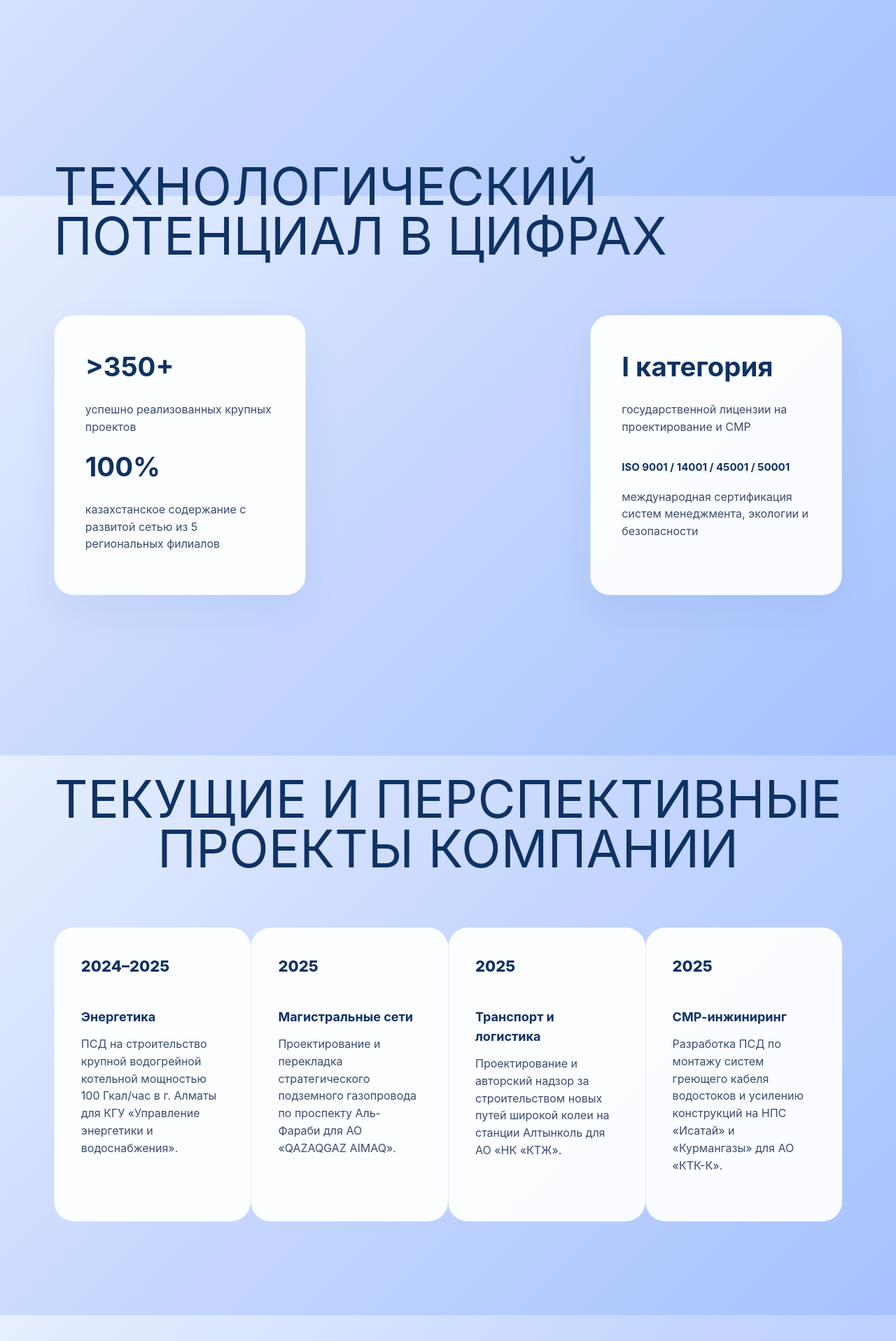
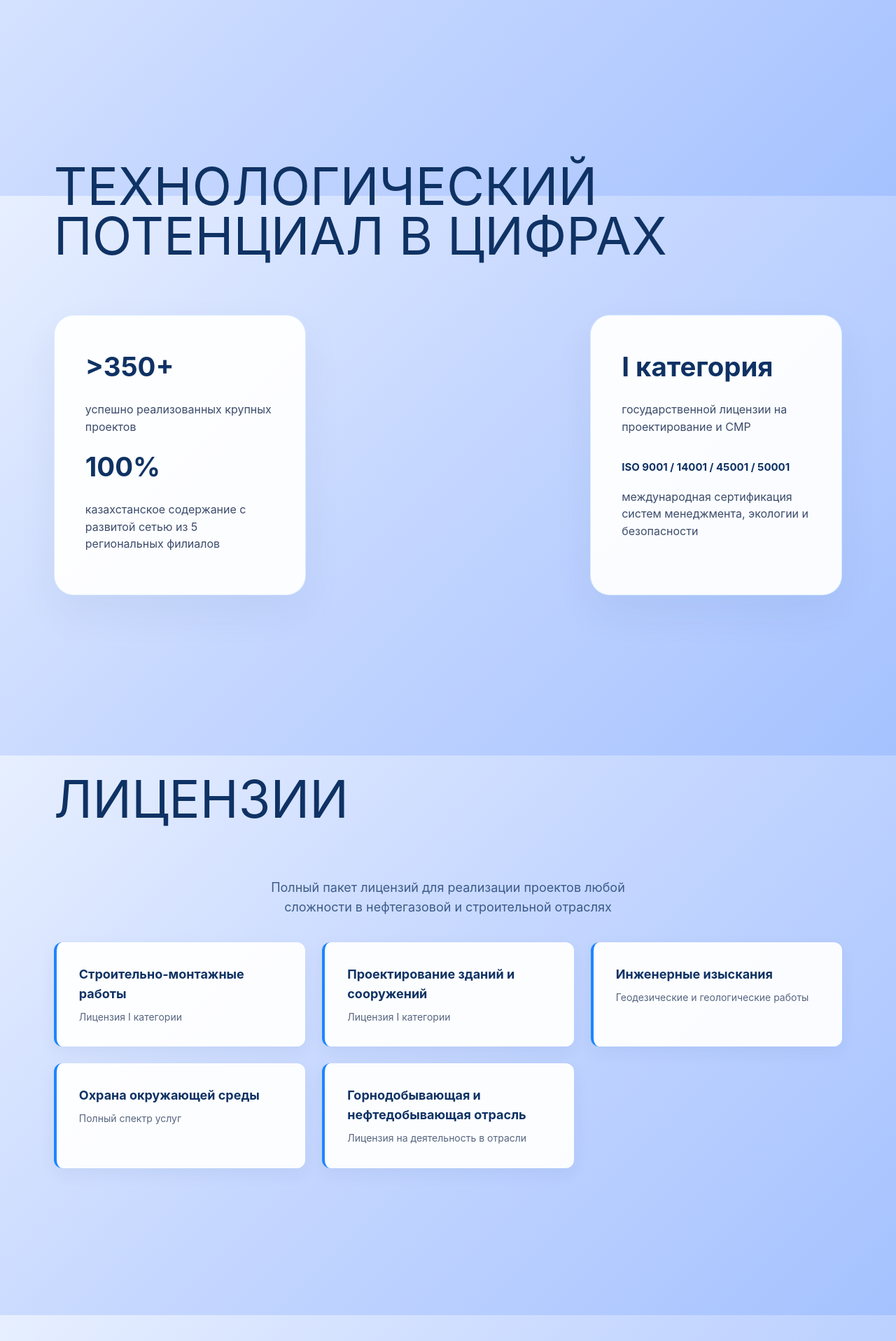
Before and after one commit to BestDaemonDirect/Poligram-kz, a Flask app: page / in a window 1280 px wide. Shown: the part 3720-5637 px from the top of the page at 70% size. Run offline with Flask 3, Linux system fonts and the light colour scheme.

Commit message:
Landing 5 version

```diff
--- a/static/css/index.css
+++ b/static/css/index.css
@@ -173,6 +173,14 @@ img {
     font-weight: 800;
     letter-spacing: 0.12em;
     text-transform: uppercase;
+    align-items: center;
+}
+
+.brand-logo {
+    height: 45px;
+    width: auto;
+    max-height: 50px;
+    object-fit: contain;
 }
 
 .brand span {
@@ -717,6 +725,47 @@ h2 {
     color: rgba(17, 37, 74, 0.82);
 }
 
+.licenses-description {
+    max-width: 600px;
+    margin: 0 auto 36px;
+    text-align: center;
+    font-size: clamp(16px, 1.8vw, 18px);
+    color: rgba(15, 50, 100, 0.76);
+}
+
+.licenses-grid {
+    display: grid;
+    grid-template-columns: repeat(auto-fit, minmax(280px, 1fr));
+    gap: 24px;
+}
+
+.license-item {
+    padding: clamp(24px, 3vw, 32px);
+    background: rgba(255, 255, 255, 0.94);
+    border-left: 4px solid var(--blue-light);
+    border-radius: 12px;
+    box-shadow: 0 8px 24px rgba(18, 52, 103, 0.06);
+    transition: transform 0.3s ease, box-shadow 0.3s ease;
+}
+
+.license-item:hover {
+    transform: translateY(-2px);
+    box-shadow: 0 12px 32px rgba(29, 134, 255, 0.12);
+}
+
+.license-item h3 {
+    margin: 0 0 8px;
+    font-size: clamp(16px, 1.8vw, 18px);
+    font-weight: 700;
+    color: var(--blue-dark);
+}
+
+.license-item p {
+    margin: 0;
+    font-size: 14px;
+    color: rgba(17, 37, 74, 0.7);
+}
+
 .projects-grid {
     display: grid;
     grid-template-columns: repeat(4, 1fr);
@@ -969,6 +1018,13 @@ dd {
     font-size: 1.15rem;
 }
 
+.footer-logo {
+    height: 40px;
+    width: auto;
+    max-height: 45px;
+    object-fit: contain;
+}
+
 .footer-brand small {
     font-size: 0.85rem;
     color: rgba(17, 37, 74, 0.6);
@@ -1035,7 +1091,8 @@ dd {
 
     .stats-grid,
     .projects-grid,
-    .tech-layout {
+    .tech-layout,
+    .licenses-grid {
         grid-template-columns: repeat(2, 1fr);
     }
 
@@ -1089,7 +1146,8 @@ dd {
 
     .stats-grid,
     .projects-grid,
-    .tech-layout {
+    .tech-layout,
+    .licenses-grid {
         grid-template-columns: 1fr;
     }
 
--- a/static/js/index.js
+++ b/static/js/index.js
@@ -36,7 +36,7 @@ const createMobileMenu = () => {
 
     const description = document.createElement('p');
     description.className = 'mobile-nav-description';
-    description.textContent = 'Delivering full-cycle design, engineering and digital construction solutions for major projects.';
+    description.textContent = translations[localStorage.getItem("siteLang") || "ru"]?.["mobileMenu.description"] || "ТОО «Poligram» — инженерная компания с полным циклом проектирования и цифровыми решениями для крупных объектов.";
 
     const clonedNav = document.createElement('nav');
     clonedNav.className = 'mobile-nav';
@@ -188,7 +188,7 @@ const counterObserver = new IntersectionObserver((entries) => {
 counters.forEach((counter) => counterObserver.observe(counter));
 
 const revealItems = document.querySelectorAll(
-    ".hero-content, .hero-meta, .section-heading, .section-copy, .engineer-photo, .stats-grid article, .glass-panel, .projects-grid article, .chart-shell, .contact-card, .logos-grid img"
+    ".hero-content, .hero-meta, .section-heading, .section-copy, .engineer-photo, .stats-grid article, .glass-panel, .license-item, .projects-grid article, .chart-shell, .contact-card, .logos-grid img"
 );
 
 const revealObserver = new IntersectionObserver((entries, observer) => {
@@ -253,6 +253,18 @@ const translations = {
         "tech.license": "государственной лицензии на проектирование и СМР",
         "tech.category": "I категория",
         "tech.certification": "международная сертификация систем менеджмента, экологии и безопасности",
+        "licenses.title": "Лицензии",
+        "licenses.description": "Полный пакет лицензий для реализации проектов любой сложности в нефтегазовой и строительной отраслях",
+        "licenses.item1.title": "Строительно-монтажные работы",
+        "licenses.item1.subtitle": "Лицензия I категории",
+        "licenses.item2.title": "Проектирование зданий и сооружений",
+        "licenses.item2.subtitle": "Лицензия I категории",
+        "licenses.item3.title": "Инженерные изыскания",
+        "licenses.item3.subtitle": "Геодезические и геологические работы",
+        "licenses.item4.title": "Охрана окружающей среды",
+        "licenses.item4.subtitle": "Полный спектр услуг",
+        "licenses.item5.title": "Горнодобывающая и нефтедобывающая отрасль",
+        "licenses.item5.subtitle": "Лицензия на деятельность в отрасли",
         "projects.title": "Текущие и перспективные проекты компании",
         "projects.energy.title": "Энергетика",
         "projects.energy.description": "ПСД на строительство крупной водогрейной котельной мощностью 100 Гкал/час в г. Алматы для КГУ «Управление энергетики и водоснабжения».",
@@ -283,7 +295,8 @@ const translations = {
         "footer.links.contacts": "Контакты",
         "footer.links.partners": "Партнёры",
         "footer.links.about": "О компании",
-        "footer.copy": "© 2025 POLIGRAM. Все права защищены."
+        "footer.copy": "© 2025 POLIGRAM. Все права защищены.",
+        "mobileMenu.description": "ТОО «Poligram» — инженерная компания с полным циклом проектирования и цифровыми решениями для крупных объектов."
     },
     en: {
         "nav.about": "About",
@@ -318,6 +331,18 @@ const translations = {
         "tech.license": "state license for design and construction works",
         "tech.category": "Category I",
         "tech.certification": "international certification of management, environment, and safety systems",
+        "licenses.title": "Licenses",
+        "licenses.description": "Complete licensing package for implementing projects of any complexity in the oil and gas and construction industries",
+        "licenses.item1.title": "Construction and installation works",
+        "licenses.item1.subtitle": "Category I License",
+        "licenses.item2.title": "Design of buildings and structures",
+        "licenses.item2.subtitle": "Category I License",
+        "licenses.item3.title": "Engineering surveys",
+        "licenses.item3.subtitle": "Geodetic and geological work",
+        "licenses.item4.title": "Environmental protection",
+        "licenses.item4.subtitle": "Full range of services",
+        "licenses.item5.title": "Mining and oil and gas industry",
+        "licenses.item5.subtitle": "License for activities in the industry",
         "projects.title": "Current and future company projects",
         "projects.energy.title": "Energy",
         "projects.energy.description": "Design documentation for the construction of a large hot-water boiler house with a capacity of 100 Gcal/h in Almaty for KGU ‘Energy and Water Supply Management’.",
@@ -348,7 +373,8 @@ const translations = {
         "footer.links.contacts": "Contacts",
         "footer.links.partners": "Partners",
         "footer.links.about": "About",
-        "footer.copy": "© 2025 POLIGRAM. All rights reserved."
+        "footer.copy": "© 2025 POLIGRAM. All rights reserved.",
+        "mobileMenu.description": "LLP Poligram is an engineering company with full-cycle design and digital solutions for major facilities."
     },
     kk: {
         "nav.about": "Компания туралы",
@@ -383,6 +409,18 @@ const translations = {
         "tech.license": "жобалау және құрылыс жұмыстарын орындауға мемлекеттік лицензия",
         "tech.category": "I санат",
         "tech.certification": "басқару, экология және қауіпсіздік жүйелерінің халықаралық сертификаты",
+        "licenses.title": "Лицензиялар",
+        "licenses.description": "Мұнай-газ және құрылыс салаларындағы кез келген күрделіліктің жобаларын іске асыру үшін толық лицензия пакеті",
+        "licenses.item1.title": "Құрылыс-монтаж жұмыстары",
+        "licenses.item1.subtitle": "I санатты лицензия",
+        "licenses.item2.title": "Ғимараттар мен құрылыстарды жобалау",
+        "licenses.item2.subtitle": "I санатты лицензия",
+        "licenses.item3.title": "Инженерлік зерттеулер",
+        "licenses.item3.subtitle": "Геодезиялық және геологиялық жұмыстар",
+        "licenses.item4.title": "Айналасындағы ортаны қорғау",
+        "licenses.item4.subtitle": "Қызметтердің толық спектрі",
+        "licenses.item5.title": "Тау қазу және мұнай-газ өнеркәсібі",
+        "licenses.item5.subtitle": "Өнеркәсіптегі қызметтердің лицензиясы",
         "projects.title": "Компанияның ағымдағы және перспективалы жобалары",
         "projects.energy.title": "Энергетика",
         "projects.energy.description": "Алматыда КГУ «Энергетика және сумен жабдықтау басқармасы» үшін 100 Гкал/сағ қуатты ірі ыстық су қазандық үйін салуға арналған жобалық-сметалық құжаттама.",
@@ -413,7 +451,8 @@ const translations = {
         "footer.links.contacts": "Байланыс",
         "footer.links.partners": "Серіктестер",
         "footer.links.about": "Компания туралы",
-        "footer.copy": "© 2025 POLIGRAM. Барлық құқықтар қорғалған."
+        "footer.copy": "© 2025 POLIGRAM. Барлық құқықтар қорғалған.",
+        "mobileMenu.description": "ТОО «Poligram» — толық циклді жобалау және ірі нысандарға арналған цифрлық шешімдер ұсынатын инженерлік компания."
     }
 };
 let currentChartLang = localStorage.getItem("siteLang") || "ru";
--- a/templates/index.html
+++ b/templates/index.html
@@ -9,8 +9,7 @@
 <body>
     <header class="site-header" data-header>
         <a class="brand" href="#home" aria-label="POLIGRAM">
-            <span>POLIGRAM</span>
-            <small>est. 2006</small>
+            <img src="{{ url_for('static', filename='img/logo.png') }}" alt="POLIGRAM Logo" class="brand-logo">
         </a>
         <div class="lang-switcher" role="group" aria-label="Language switcher">
             <button type="button" class="lang-button is-active" data-lang="ru">RU</button>
@@ -129,6 +128,35 @@
             </div>
         </section>
 
+        <section class="section licenses" id="licenses">
+            <div class="section-heading">
+                <h2 data-i18n="licenses.title">Лицензии</h2>
+            </div>
+            <p class="licenses-description" data-i18n="licenses.description">Полный пакет лицензий для реализации проектов любой сложности в нефтегазовой и строительной отраслях</p>
+            <div class="licenses-grid">
+                <article class="license-item">
+                    <h3 data-i18n="licenses.item1.title">Строительно-монтажные работы</h3>
+                    <p data-i18n="licenses.item1.subtitle">Лицензия I категории</p>
+                </article>
+                <article class="license-item">
+                    <h3 data-i18n="licenses.item2.title">Проектирование зданий и сооружений</h3>
+                    <p data-i18n="licenses.item2.subtitle">Лицензия I категории</p>
+                </article>
+                <article class="license-item">
+                    <h3 data-i18n="licenses.item3.title">Инженерные изыскания</h3>
+                    <p data-i18n="licenses.item3.subtitle">Геодезические и геологические работы</p>
+                </article>
+                <article class="license-item">
+                    <h3 data-i18n="licenses.item4.title">Охрана окружающей среды</h3>
+                    <p data-i18n="licenses.item4.subtitle">Полный спектр услуг</p>
+                </article>
+                <article class="license-item">
+                    <h3 data-i18n="licenses.item5.title">Горнодобывающая и нефтедобывающая отрасль</h3>
+                    <p data-i18n="licenses.item5.subtitle">Лицензия на деятельность в отрасли</p>
+                </article>
+            </div>
+        </section>
+
         <section class="section projects" id="projects">
             <div class="section-heading centered">
                 <h2 data-i18n="projects.title">Текущие и перспективные проекты компании</h2>
@@ -192,8 +220,7 @@
     <footer class="site-footer">
         <div class="footer-inner">
             <div class="footer-brand">
-                <span>POLIGRAM</span>
-                <small>est. 2006</small>
+                <img src="{{ url_for('static', filename='img/logo.png') }}" alt="POLIGRAM Logo" class="footer-logo">
             </div>
             <p data-i18n="footer.text">ТОО «Poligram» — инженерная компания с полным циклом проектирования и цифровыми решениями для крупных объектов.</p>
             <div class="footer-links">
```
Also changed, not shown: static/img/logo.png (added), static/img/logo.svg (added).
